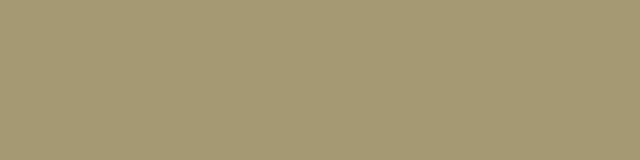
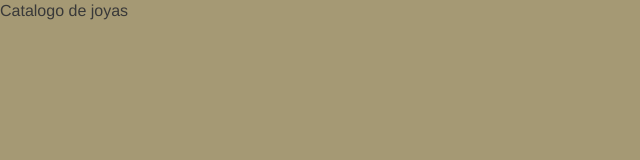
Before and after one commit to CataReygadasG/EntregaFinalReact, a React (Vite) app: page /producto/1 in a window 1280 px wide. Before the commit this address had no page. Shown: the top 160 px of the page, without its empty margins (0-640 px from the left). Built offline with nearby package versions, Linux system fonts and the light colour scheme.

Commit message:
Actualizacion ruta id

```diff
--- a/src/main.jsx
+++ b/src/main.jsx
@@ -13,7 +13,7 @@ ReactDOM.createRoot(document.getElementById('root')).render(
     <Routes>
     <Route path='/' element={<App />} />
     <Route path='/productos' element={<ItemListContainer />} />
-    <Route path='/productos/:productoId' element={<Producto />} />
+    <Route path='/producto/:productoId' element={<Producto />} />
     <Route exact path='/carrito' element={<Cart />} />
 
     </Routes>
--- a/src/routes/Producto.jsx
+++ b/src/routes/Producto.jsx
@@ -1,14 +1,15 @@
-import { useEffect } from "react";
+import { useEffect, useState } from "react";
 import { useParams } from "react-router-dom"
 function Producto()  {
 const params = useParams();
 const [isLoading, setIsLoading] = useState(true);
 const [joya, setJoya] = useState({});
 useEffect(() => {
-        fetch(`/joyas.json${params.productoId}`)
+        fetch('/joyas.json')
           .then((res) => res.json())
           .then((json) => {
-            console.log(json);
+            const producto = json.find(item => item.id == params.productoId);
+            console.log(producto)
           })
           .catch((error) => console.error(error))
           .finally(() => setIsLoading(false))
@@ -20,7 +21,7 @@ return (
     <h3>Cargando...</h3>
   </div>
 );
-
+return <div>Catalogo de joyas</div>
 }
 
 export default Producto
```
